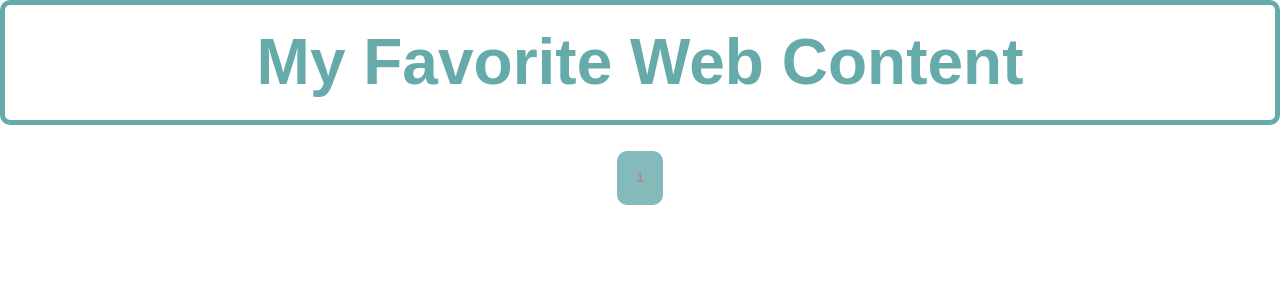
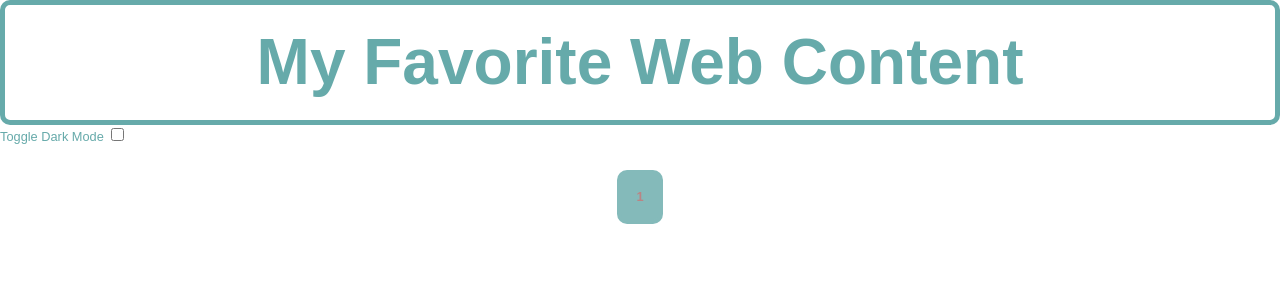
Before and after one commit to lapulgaatomica/My-Favorite-Content, a Flask app: page / in a window 1280 px wide. Shown: the top 300 px of the page. Run offline with Flask 2, Linux system fonts and the light colour scheme; data that the repository does not hold is empty.

Commit message:
added a darkmode feature and a little javascript code to toggle

```diff
--- /dev/null
+++ b/app/static/index.js
@@ -0,0 +1,8 @@
+dark = document.getElementById('dark')
+dark.addEventListener('change', function(){
+	if (dark.checked){
+		document.body.style.background = 'black'
+	}else{
+		document.body.style.background = 'white'
+	}
+});
--- a/app/templates/index.html
+++ b/app/templates/index.html
@@ -5,10 +5,13 @@
 	<meta name="viewport" content="width=device-width, initial-scale=1">
 	<title>My Content</title>
 	<link rel="stylesheet" type="text/css" href="{{url_for('static', filename='styles.css')}}">
+	<script type="text/javascript" src="{{url_for('static', filename='index.js')}}" defer></script>
 </head>
 <body>
 	<header>
 		<h1 class="logo">My Favorite Web Content</h1>
+		<label for="nightmode">Toggle Dark Mode</label>
+		<input type="checkbox" name="dark" id="dark">
 	</header>
 	<main>
 		<ul>
```
